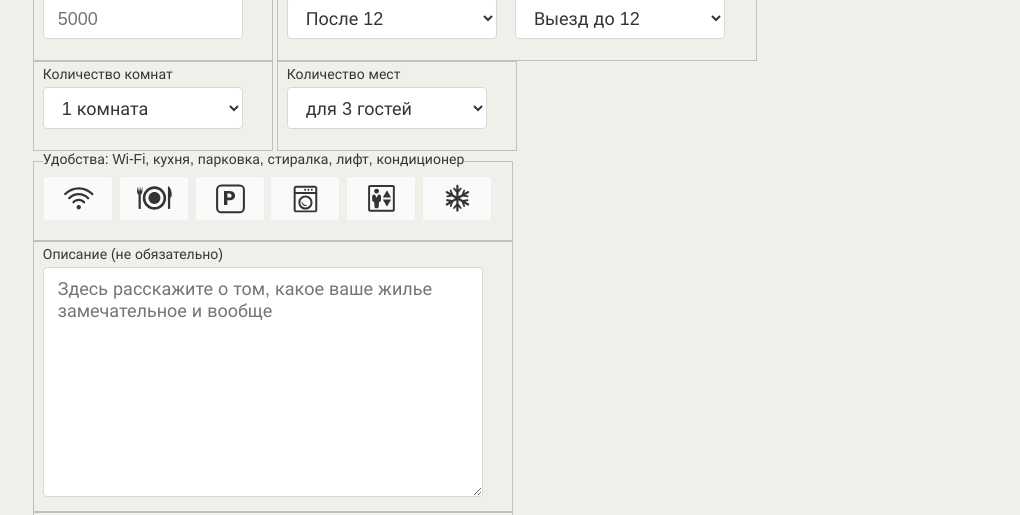
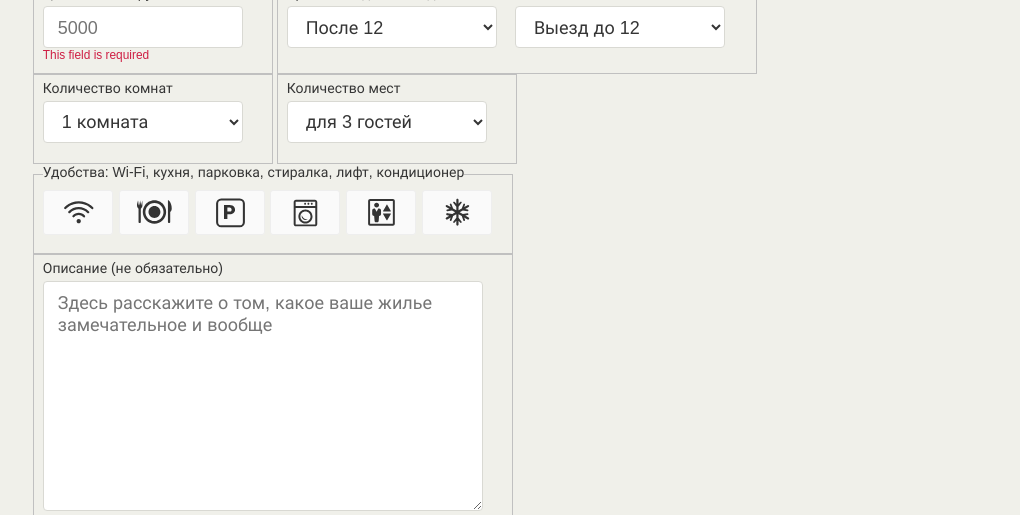
Before and after one commit to Simplecub/booking, a website with bundled scripts: page index.html in a window 1280 px wide. Shown: the part 1066-1581 px from the top of the page, without its empty margins (89-1109 px from the left). Built offline with nearby package versions, Linux system fonts and the light colour scheme.

Commit message:
adverts_popup+validate

```diff
--- a/css/style.css
+++ b/css/style.css
@@ -1010,3 +1010,9 @@ fieldset {
 .hidden {
   display: none;
 }
+
+.form__error {
+  display: block;
+  font-size: 0.85em;
+  color: #ce1e44;
+}
--- a/index.html
+++ b/index.html
@@ -105,7 +105,7 @@
         </fieldset>
         <fieldset class="ad-form__element">
           <label class="ad-form__label" for="price">Цена за ночь, руб.</label>
-          <input id="price" name="price" type="number" placeholder="5000"  value="" required max="100000">
+          <input id="price" name="price" type="number" placeholder="5000"  value=""  max="100000" required>
           <div class="ad-form__slider"></div>
         </fieldset>
         <fieldset class="ad-form__element ad-form__element--time">
--- a/js/main.js
+++ b/js/main.js
@@ -1,6 +1,7 @@
 import {getAllAdverts} from "./mock-adverts.js";
 import {getPopups} from "./adverts-popup.js";
 import {disableAdForm, enableAdForm} from "./form.js";
+import {addValidator} from "./validate.js";
 
 
 //console.log(getAllAdverts());
@@ -12,3 +13,6 @@ console.log(getPopups(getAllAdverts()));
   disableAdForm();
   setTimeout(() => enableAdForm(), 5000)
 }());
+
+
+addValidator()
--- /dev/null
+++ b/js/validate.js
@@ -0,0 +1,27 @@
+const adFormElement = document.querySelector('.ad-form')
+const submitButton = adFormElement.querySelector('.ad-form__submit')
+
+const config = {
+  classTo: 'ad-form__element',
+  errorClass: 'ad-form--invalid',
+  successClass: 'ad-form--valid',
+  errorTextParent: 'ad-form__element',
+  errorTextTag: 'span',
+  errorTextClass: 'form__error'
+};
+const addValidator = () => {
+  const pristine = new Pristine(adFormElement, config);
+  pristine.validate();
+
+  adFormElement.onsubmit = (evt) => {
+    if (!pristine.validate() || 0 ) {
+      console.log('errr');
+      evt.preventDefault()
+    }
+  }
+
+
+}
+
+
+export {addValidator}
```
